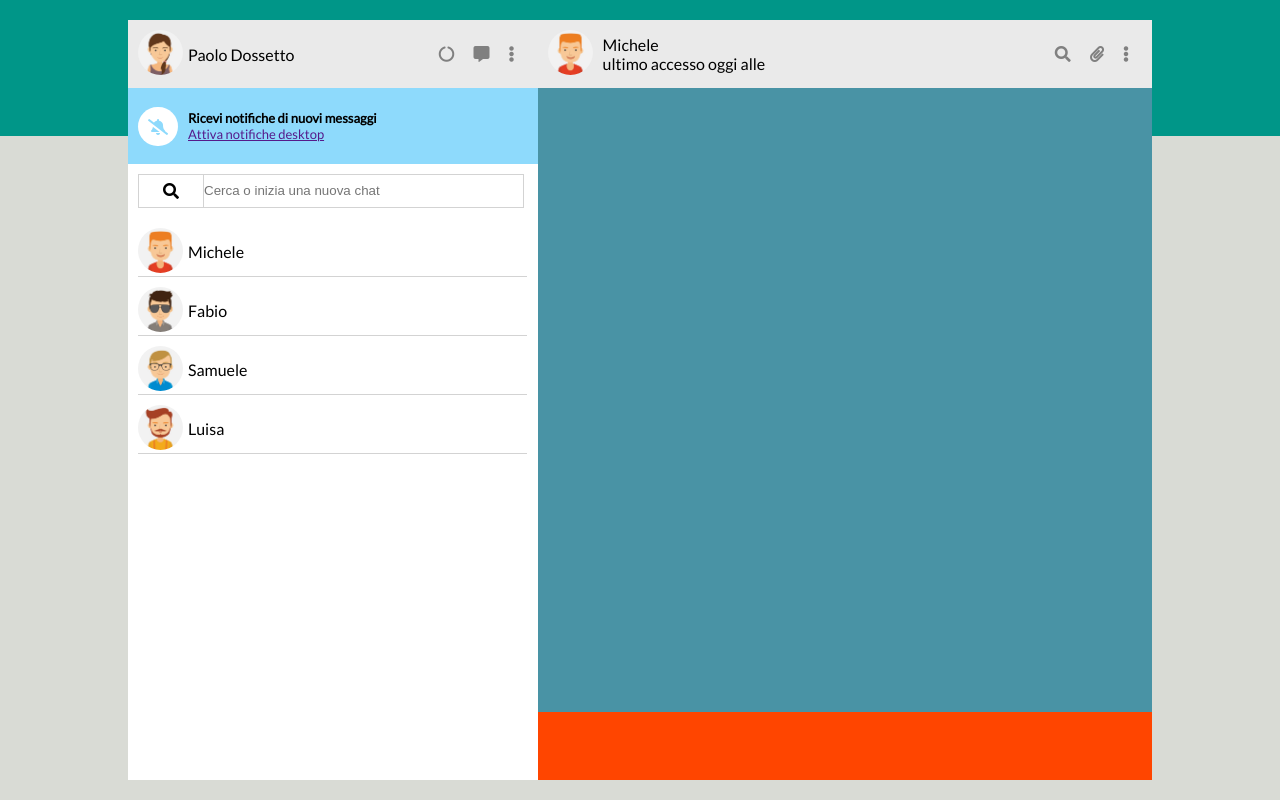
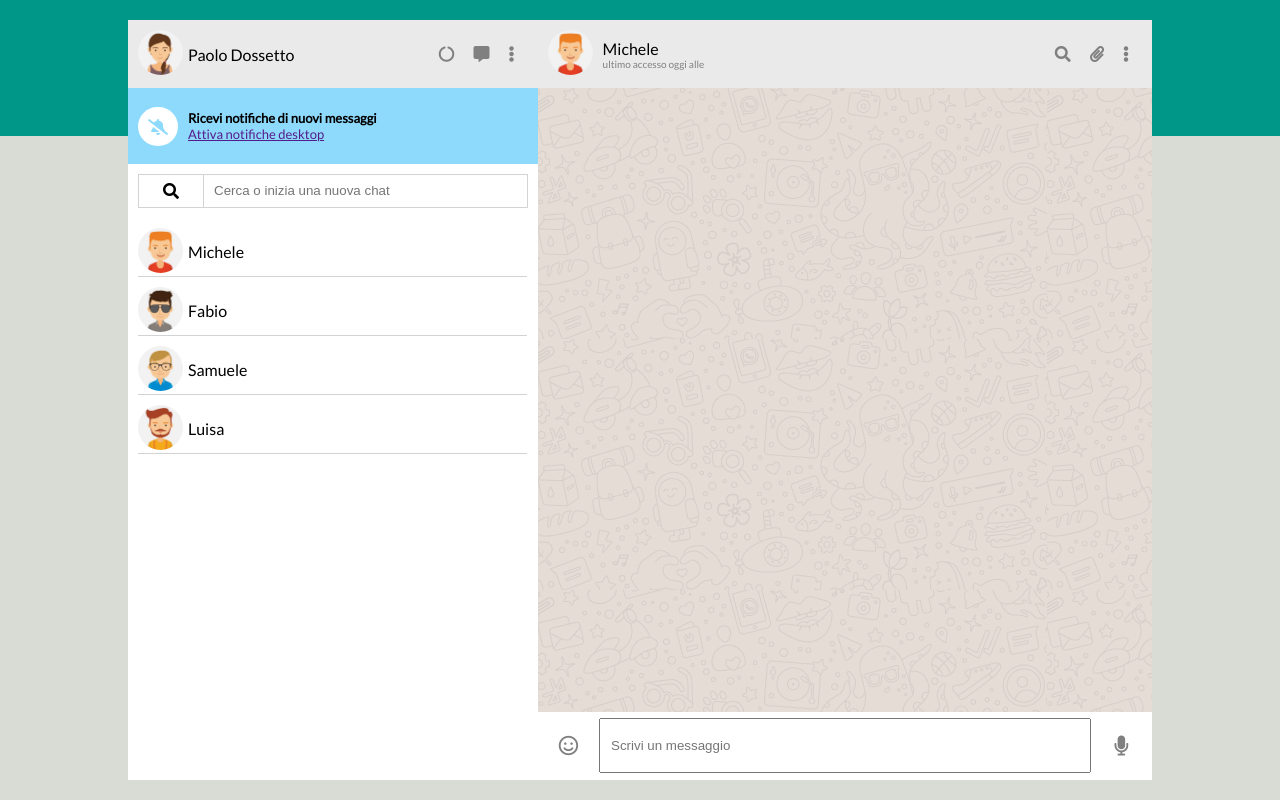
Before and after one commit to NeriEroi/vue-boolzapp, a plain HTML site: page index.html in a window 1280 px wide. Drawn offline with nearby package versions, Linux system fonts and the light colour scheme.

Commit message:
prima milestone completa

```diff
--- a/css/syle.css
+++ b/css/syle.css
@@ -153,8 +153,9 @@ body {
 }
 
 .wrapper .block_left #searchbar .bar_cont input {
-    width: 99%;
+    width: 100%;
     height: 100%;
+    padding: 10px;
     border: 1px solid lightgray;
     outline: none;
 }
@@ -166,6 +167,7 @@ body {
     width: 100%;
     height: 74%;
     background-color: white;
+    overflow-y: scroll;
 }
 
 .wrapper .block_left #users .img_text_cont {
@@ -227,6 +229,11 @@ body {
     border-radius: 50%;
 }
 
+.wrapper .block_right #interlocutor .img_text_cont .name_access_cont p {
+    font-size: 10px;
+    color: grey;
+}
+
 .wrapper .block_right #interlocutor .interlocutor_icons {
     margin: 15px;
 }
@@ -237,15 +244,74 @@ body {
 }
 /* / interlocutor */
 
+
+/* chat */
 .wrapper .block_right #chat {
     width: 100%;
     height: 82%;
     background-color: rgb(73, 147, 165);
+    background-image: url("../img/mine.jpg");
+    overflow-y: scroll;
 }
+/* / chat */
 
+
+/* message bar */
 .wrapper .block_right #message_bar {
     width: 100%;
     height: 9%;
-    background-color: orangered;
+    background-color: #FFFFFF;
+    display: flex;
 }
+
+.wrapper .block_right #message_bar .smile_cont {
+    width: 10%;
+    height: 100%;
+    background-color: #FFFFFF;
+    display: flex;
+    justify-content: center;
+    align-items: center;
+}
+
+.wrapper .block_right #message_bar .smile_cont i {
+    font-size: 20px;
+    color: grey;
+}
+
+.wrapper .block_right #message_bar .microphone_cont {
+    width: 10%;
+    height: 100%;
+    background-color: #FFFFFF;
+    display: flex;
+    justify-content: center;
+    align-items: center;
+}
+
+.wrapper .block_right #message_bar .microphone_cont i {
+    font-size: 20px;
+    color: grey;
+}
+
+/* input */
+
+.wrapper .block_right #message_bar .input_cont {
+    width: 80%;
+    height: 100%;
+    background-color: #FFFFFF;
+    display: flex;
+    justify-content: center;
+    align-items: center;
+}
+
+.wrapper .block_right #message_bar .input_cont input {
+    width: 100%;
+    height: 80%;
+    padding: 10px;
+    outline: none;
+}
+
+/* input */
+
+/* message bar */
+
 /* / elements inside block right */
--- a/index.html
+++ b/index.html
@@ -125,9 +125,29 @@
 
                 </section>
 
-                <section id="chat"></section>
+                <section id="chat">
 
-                <section id="message_bar"></section>
+                    <div class="img">
+                        <!-- immagine in background della chat -->
+                    </div>
+
+                </section>
+
+                <section id="message_bar">
+
+                    <div class="smile_cont">
+                        <i class="far fa-smile"></i>
+                    </div>
+
+                    <div class="input_cont">
+                        <input type="text" placeholder="Scrivi un messaggio">
+                    </div>
+
+                    <div class="microphone_cont">
+                        <i class="fas fa-microphone"></i>
+                    </div>
+
+                </section>
 
             </div>
 
```
